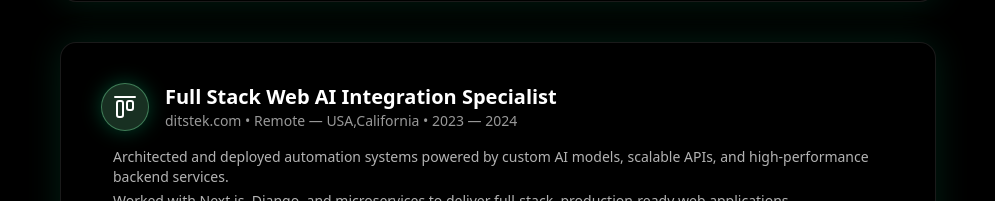
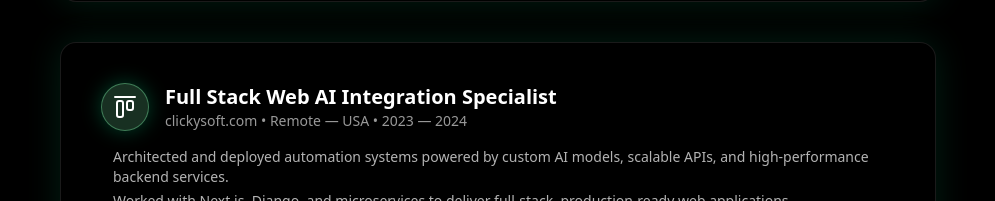
Before and after one commit to Mdbaizidtanvir/baizid, a Next.js app: page / in a window 1280 px wide. Shown: the part 3543-3744 px from the top of the page, without its empty margins (142-1137 px from the left). Built offline with nearby package versions, Linux system fonts and the light colour scheme; no server answers.

Commit message:
Update Experience.js

```diff
--- a/components/Experience.js
+++ b/components/Experience.js
@@ -178,7 +178,7 @@ export default function MyExperience() {
                 Full Stack Web AI Integration Specialist
               </h2>
               <p className="text-white/60 text-sm">
-                ditstek.com • Remote — USA,California • 2023 — 2024
+                clickysoft.com • Remote — USA • 2023 — 2024
               </p>
             </div>
 
```
